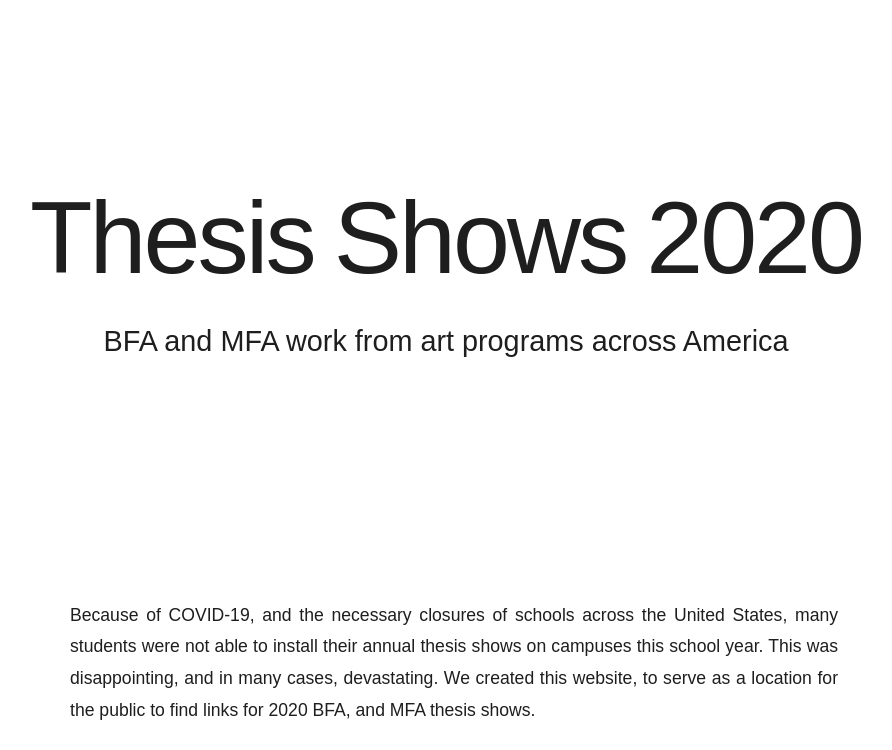
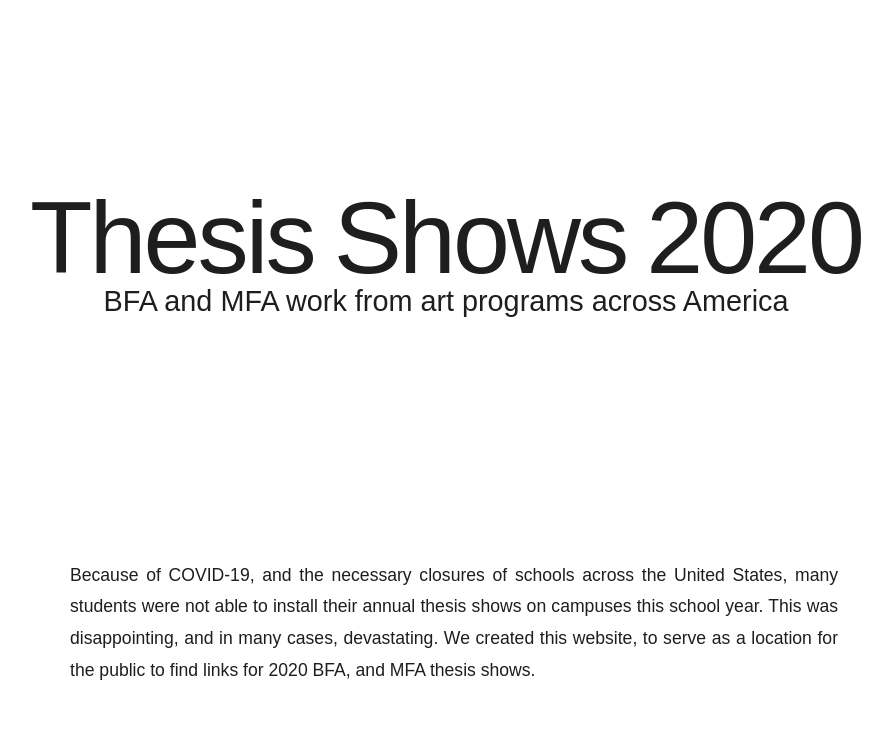
Before and after one commit to erinwangyy/thesisshows2020, a plain HTML site: page index.html in a window 1280 px wide. Shown: the part 50-800 px from the top of the page, without its empty margins (194-1086 px from the left). Drawn offline with nearby package versions, Linux system fonts and the light colour scheme.

Commit message:
Commit messag5e

```diff
--- a/style.css
+++ b/style.css
@@ -18,7 +18,7 @@ a, img, var, ul, li,{
 	position:relative;
 	z-index: 30;
 	background-color: white;
-	padding-bottom: 25vh;
+	padding-bottom: 20vh;
 	margin: -50vh;
 	margin-left: auto;
 margin-right: auto;
```
